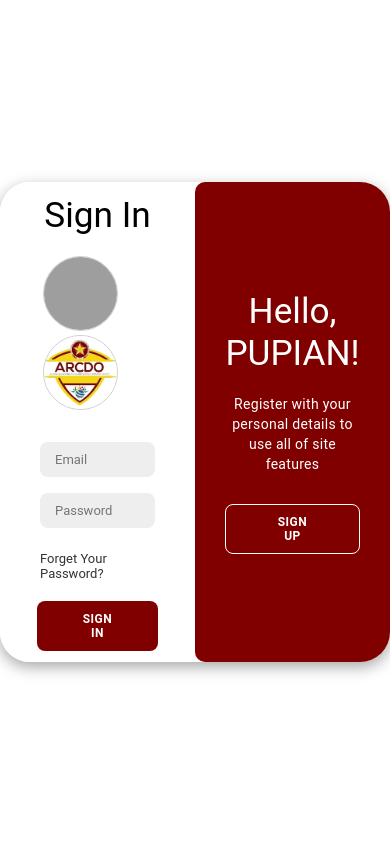
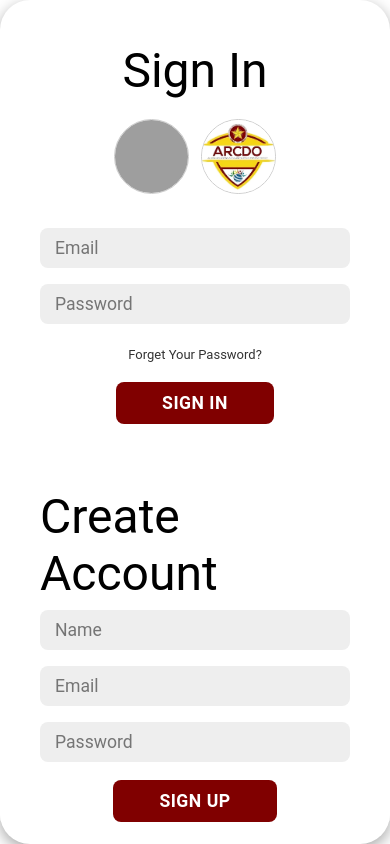
Before and after one commit to NinjaCrack/PUP-Alumni-Portal-ARCDO, a Django app: page /login/ in a window 390 px wide. Run offline with Django 5.2, Linux system fonts and the light colour scheme; some libraries are stand-ins or nearby versions; some web fonts are replaced; grey boxes are pictures that could not be loaded.

Commit message:
fix responsive for mobile view

```diff
--- a/alumniportal/mainContent/static/css/login.css
+++ b/alumniportal/mainContent/static/css/login.css
@@ -1,6 +1,4 @@
 body{
-    /*background-color: #c9d6ff;*/
-    /*background: linear-gradient(to right, #b37d7d, #681212);*/
     display: flex;
     align-items: center;
     justify-content: center;
@@ -173,3 +171,64 @@ body{
 .login-container.active .toggle-right{
     transform: translateX(200%);
 }
+@media (max-width: 768px) {
+    body{
+        display: flex;
+        align-items: center;
+        justify-content: center;
+        flex-direction: column;
+        height: 100vh;
+    }
+    .toggle-container{
+    display: none;
+   }
+   .login-container{
+    font-size: 1.5rem;
+    height: 100vh;
+    display: flex;
+    flex-direction: column-reverse;
+    top:auto;
+   }
+   .form-container{
+    font-size: 1.5rem;
+    position: relative;
+    top:auto;
+    height: auto;
+    display: flex;
+    flex-direction: column-reverse;
+    margin-bottom: auto;
+    }
+    .form-container input{
+        font-size: 1.1rem;
+    }
+    .form-container button{
+        font-size: 1.1rem;
+    }
+    .sign-in{
+        width: 100%;
+        opacity: 1;
+        top:5%;
+    }
+    .mobile-hidden{
+        display: none;
+    }
+    .sign-up{
+        width: 100%;
+        opacity: 1;
+        top: 5%;
+
+    }
+    .login-container.active .sign-in {
+        transform: translateX(-100%);
+        width: 100%;
+        opacity: 1;
+        top:auto;
+    }
+    .login-container.active .sign-up {
+        transform: translateX(-100%);
+        width: 100%;
+        opacity: 1;
+        top:auto;
+    }
+
+}
--- a/alumniportal/mainContent/templates/login.html
+++ b/alumniportal/mainContent/templates/login.html
@@ -16,13 +16,15 @@
         <div class="form-container sign-up">
             <form>
                 <h1>Create Account</h1>
+                <div class="mobile-hidden">
                 <div class="login-logo">
                     <img src="{% static '/img/pup.png' %}" alt="PUP Logo">
                     <img src="{% static '/img/arcdo.png' %}" alt="ARCDO Logo">
                 </div>
-                <input type="text" placeholder="Name">
-                <input type="email" placeholder="Email">
-                <input type="password" placeholder="Password">
+                </div>
+                <input type="text" placeholder="Name" required>
+                <input type="email" placeholder="Email" required>
+                <input type="password" placeholder="Password" required>
                 <button>Sign Up</button>
             </form>
         </div>
@@ -33,8 +35,8 @@
                     <img src="{% static '/img/pup.png' %}" alt="PUP Logo">
                     <img src="{% static '/img/arcdo.png' %}" alt="ARCDO Logo">
                 </div>
-                <input type="email" placeholder="Email">
-                <input type="password" placeholder="Password">
+                <input type="email" placeholder="Email" required>
+                <input type="password" placeholder="Password" required>
                 <a href="#">Forget Your Password?</a>
                 <button>Sign In</button>
             </form>
@@ -67,6 +69,16 @@
     loginBtn.addEventListener('click', () => {
         container.classList.remove("active");
     });
+
+    //window.onload = window.onresize = function() {
+        //if (window.matchMedia('(max-width: 767px)').matches) {
+            // the viewport is less than 768 pixels wide
+            //container.classList.remove("active");
+            //container.classList.remove("form-container sign-in");
+            //container.classList.remove("form-container sign-up");
+    //    }
+    //};
+
    </script>
 
 </body>
```
